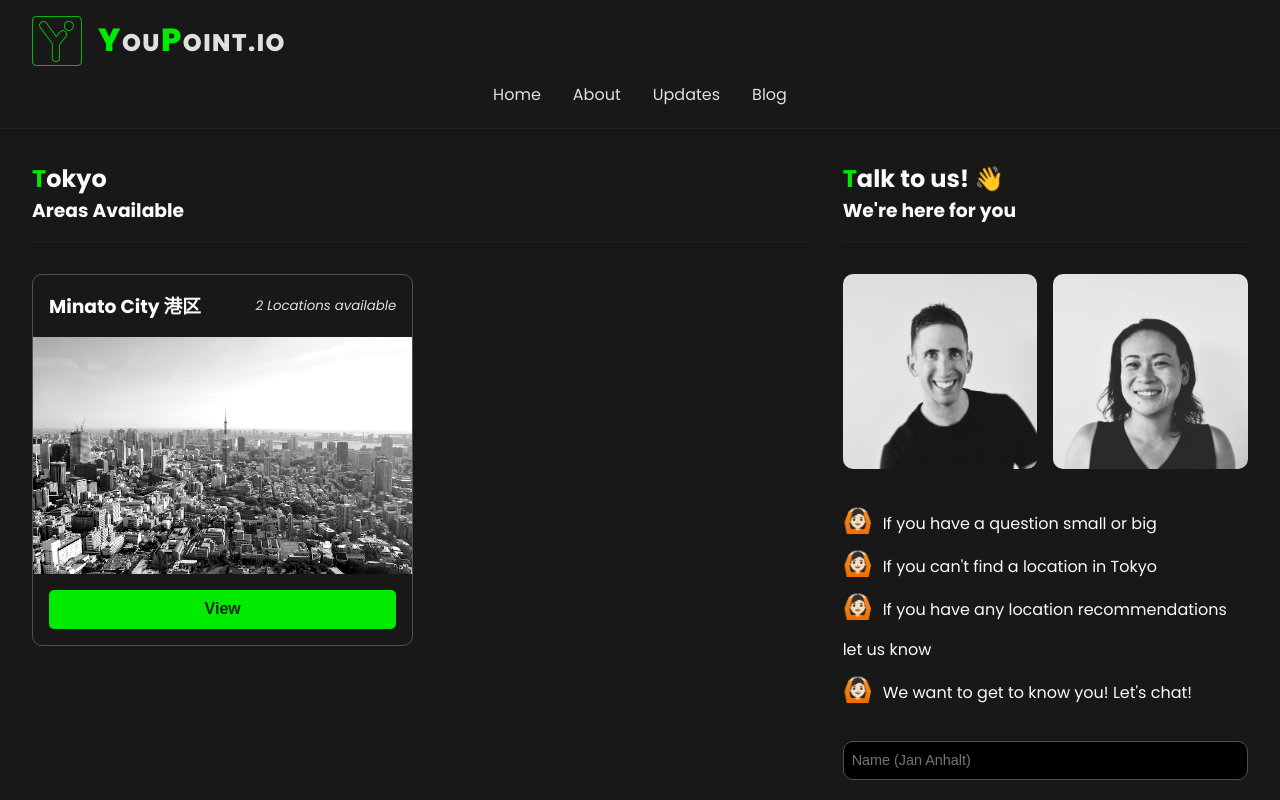
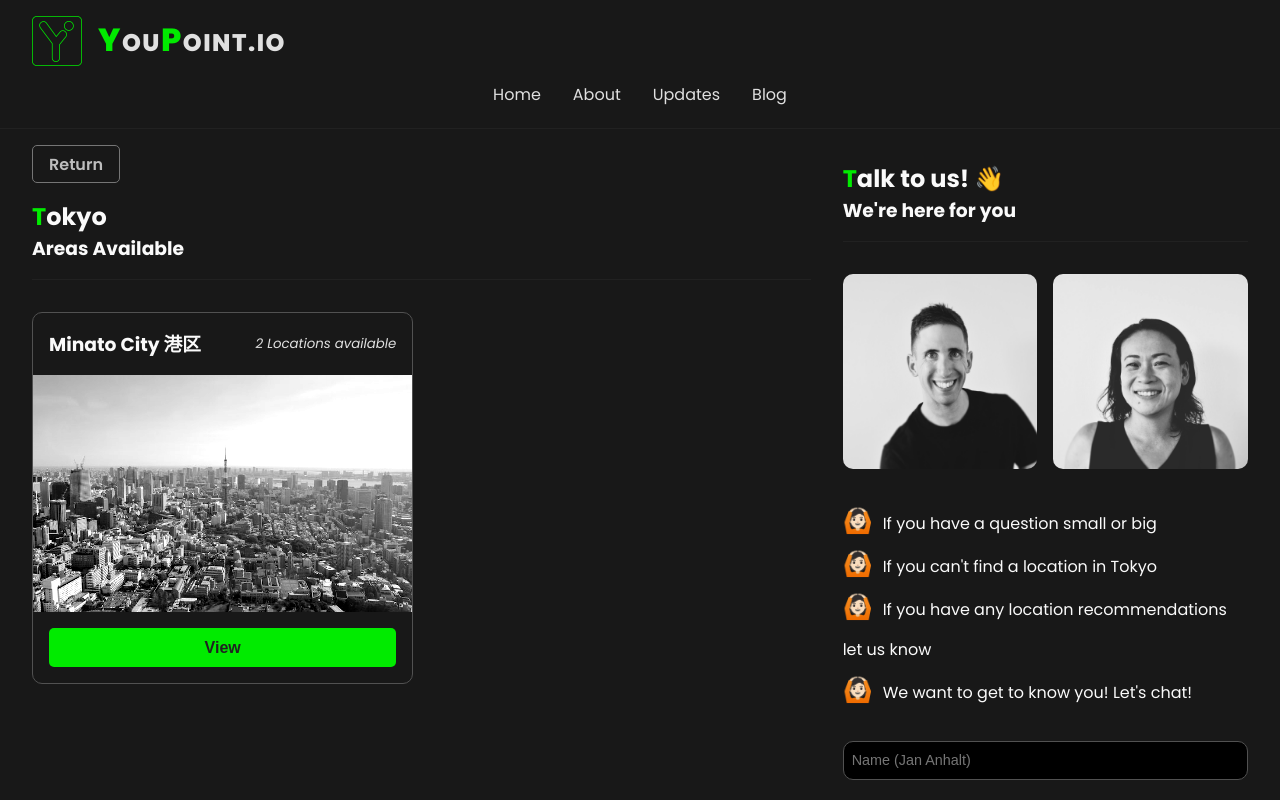
Before and after one commit to anhaltjan/my-yp-nextjs-pwa, a Next.js app: page /tokyo in a window 1280 px wide. Shown: the top 800 px of the page. Built offline with nearby package versions, Linux system fonts and the light colour scheme.

Commit message:
added return button

```diff
--- a/pages/tokyo/index.js
+++ b/pages/tokyo/index.js
@@ -2,6 +2,7 @@ import Head from 'next/head'
 import Title from '../../components/Title'
 import Unavailable from '../../components/Unavailable'
 import Card from '../../components/Card'
+import ReturnButton from '../../components/ReturnButton'
 
 const Tokyo = () => {
   return (
@@ -9,6 +10,7 @@ const Tokyo = () => {
       <Head>
         <title>YouPoint〘 Tokyo 東京都 〙</title>
       </Head>
+      <ReturnButton />
       <Title title='Tokyo' subtitle='Areas Available' />
       <ul className='list'>
         <Card
```
